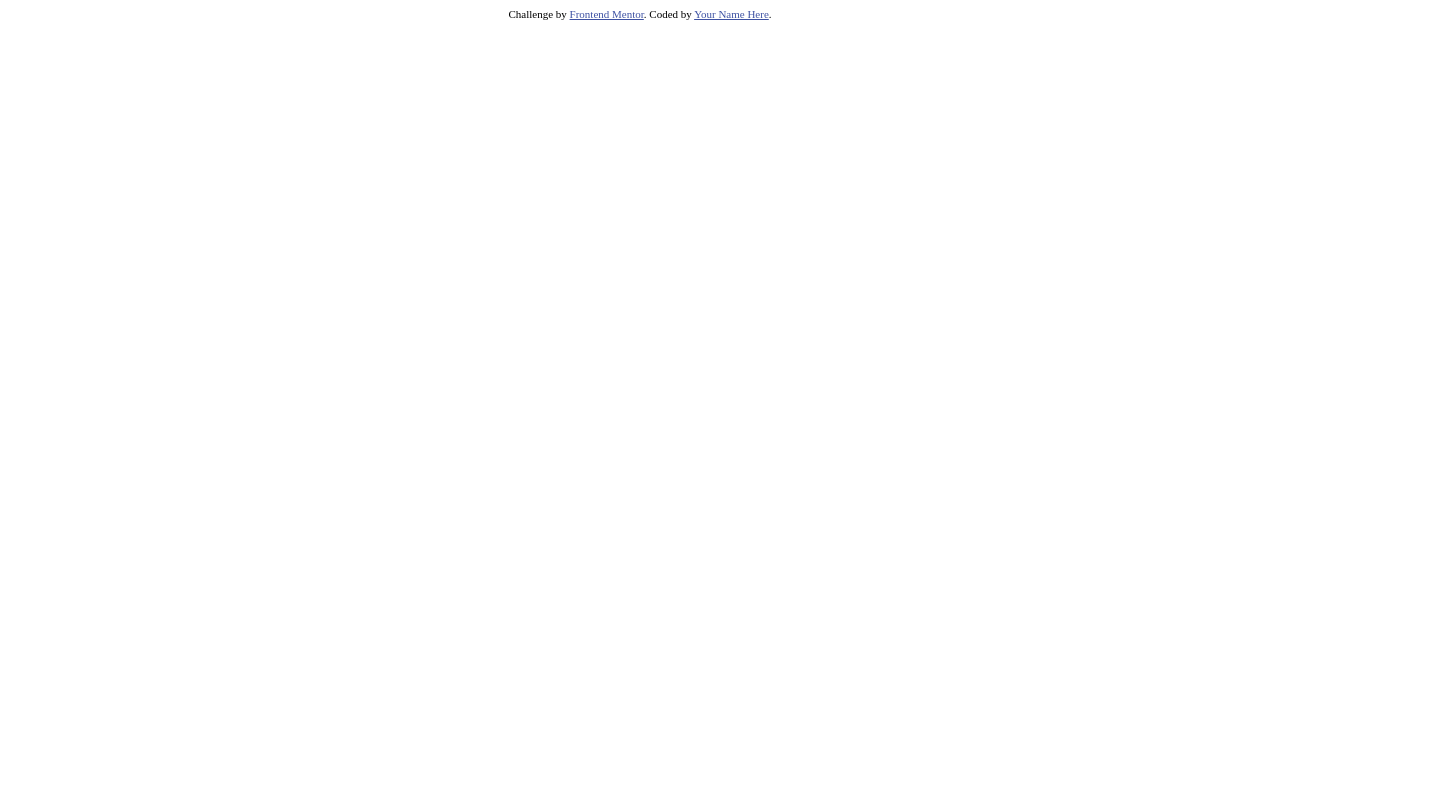
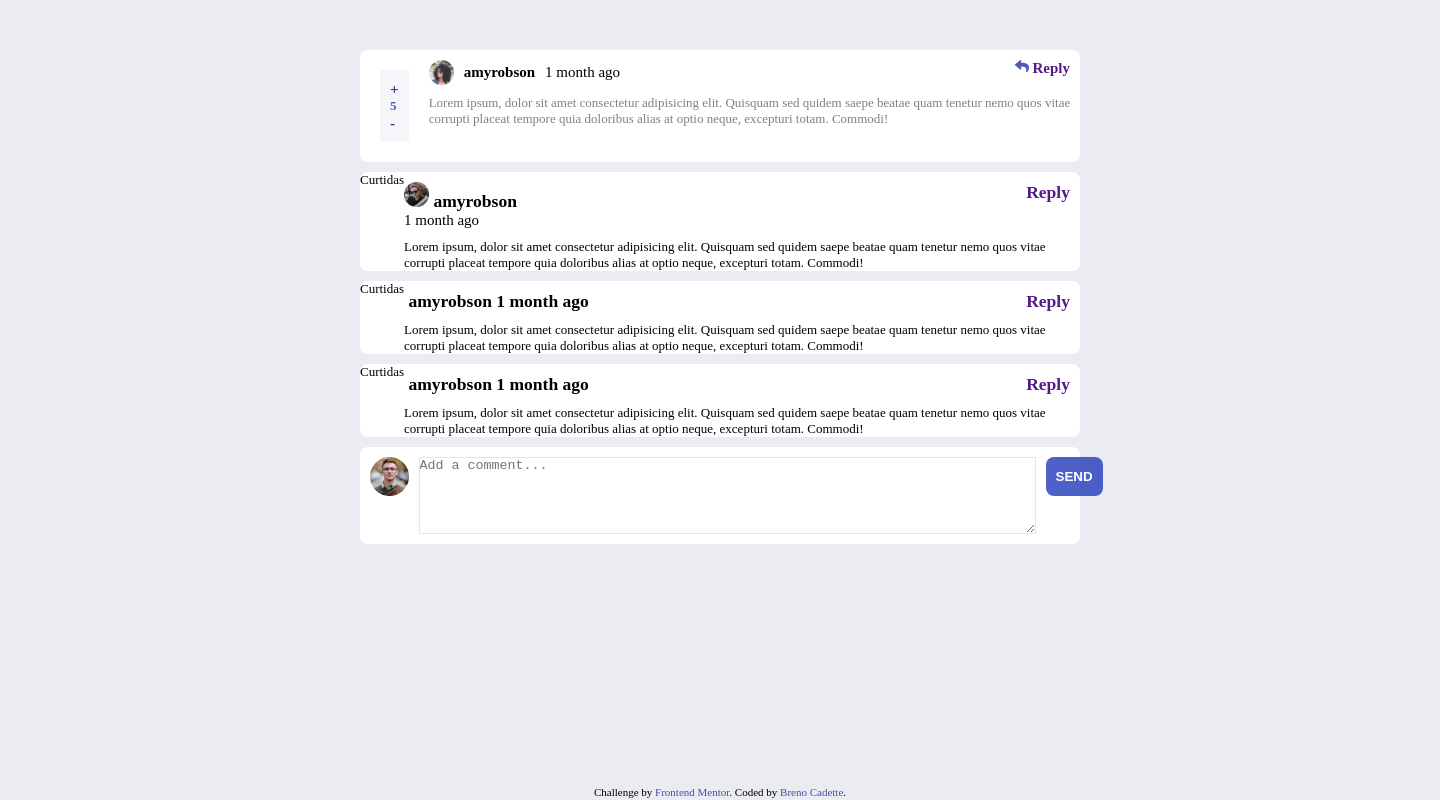
Before and after one commit to brenocadette/FM-01-interactive-comments-section-main, a plain HTML site: page index.html in a window 1280 px wide. Shown: the whole page, 1440 px wide, since content can reach past the window. Drawn offline with Linux system fonts and the light colour scheme.

Commit message:
secund commit(really). With .css and .js

```diff
--- a/index.html
+++ b/index.html
@@ -11,16 +11,95 @@
   <!-- Feel free to remove these styles or customise in your own stylesheet 👍 -->
   <style>
     .attribution { font-size: 11px; text-align: center; }
-    .attribution a { color: hsl(228, 45%, 44%); }
+    .attribution a { color: hsl(228, 45%, 44%);
+                    text-decoration: none;
+                    }
   </style>
+  <link rel="stylesheet" href="style.css">
+
+  <link rel="preconnect" href="https://fonts.googleapis.com">
+  <link rel="preconnect" href="https://fonts.gstatic.com" crossorigin>
+  <link href="https://fonts.googleapis.com/css2?family=Open+Sans:wght@300&display=swap" rel="stylesheet">
+
 </head>
 <body>
+  <!-- Pull dynamic content from the data.json file -->
+  <!--Connect JavaScrip-->
+  <script src="./index.js"></script>
 
-  <!-- Pull dynamic content from the data.json file -->
+  <main>
+    <div class="comentarioPost" id="commentPost01"> <!--Ou posso usar section aqui-->
+      <div class="likes">
+        <h3><a href="">+</a></h3>
+        <p>5</p>
+        <h3><a href="">-</a></h3>
+      </div>
 
-  <div class="attribution">
+      <section>
+        <div class="logoNameDateReply">
+          <div class="logoNameDate">
+            <img class="imgPerfil"src="./images/avatars/image-amyrobson.png" alt="">
+            <h4 class="nameUser">
+               amyrobson
+            </h4>
+            <p >1 month ago</h3>
+          </div>
+          <h4><a href=""><img src="./images/icon-reply.svg" alt=""> Reply</a> </h4>
+        </div>
+        <p class="textComment"> Lorem ipsum, dolor sit amet consectetur adipisicing elit. Quisquam sed quidem saepe beatae quam tenetur nemo quos vitae corrupti placeat tempore quia doloribus alias at optio neque, excepturi totam. Commodi!</p>
+      </section>
+    </div>
+
+    <div class="comentarioPost" id="commentPost02"> <!--Ou posso usar section aqui-->
+      <div>Curtidas</div>
+      <section>
+        <div class="logoNameDateReply">
+          <div>
+          <h3><img class="imgPerfil" src="./images/avatars/image-maxblagun.webp" alt=""> <strong>amyrobson</strong>  </h3> <p> 1 month ago</p>  </div>
+          <h3><a href=""><img src="" alt=""> Reply</a> </h3>
+        </div>
+        <p> Lorem ipsum, dolor sit amet consectetur adipisicing elit. Quisquam sed quidem saepe beatae quam tenetur nemo quos vitae corrupti placeat tempore quia doloribus alias at optio neque, excepturi totam. Commodi!</p>
+      </section>
+    </div>
+
+
+    <div class="commentOfComment" id="comment01Post02"> <!--Ou posso usar section aqui-->
+      <div>Curtidas</div>
+      <section>
+        <div class="logoNameDateReply">
+          <h3><img src="" alt=""> <strong>amyrobson</strong>  1 month ago</h3>
+          <h3><a href=""><img src="" alt=""> Reply</a> </h3>
+        </div>
+        <p> Lorem ipsum, dolor sit amet consectetur adipisicing elit. Quisquam sed quidem saepe beatae quam tenetur nemo quos vitae corrupti placeat tempore quia doloribus alias at optio neque, excepturi totam. Commodi!</p>
+      </section>
+    </div>
+
+    <div class="commentOfComment" id="comment02Post02"> <!--Ou posso usar section aqui-->
+      <div >Curtidas</div>
+      <section>
+        <div class="logoNameDateReply">
+          <h3><img src="" alt=""> <strong>amyrobson</strong>  1 month ago</h3>
+          <h3><a href=""><img src="" alt=""> Reply</a> </h3>
+        </div>
+        <p> Lorem ipsum, dolor sit amet consectetur adipisicing elit. Quisquam sed quidem saepe beatae quam tenetur nemo quos vitae corrupti placeat tempore quia doloribus alias at optio neque, excepturi totam. Commodi!</p>
+      </section>
+    </div>
+
+    <div class="addCommentUser">
+      <form action="">
+          <img src="./images/avatars/image-juliusomo.png" alt="">
+          <textarea name="" id="" cols="75" rows="5" placeholder="Add a comment..."></textarea>
+          <button>SEND</button>
+      </form>
+    </div>
+
+
+
+  </main>
+  <footer class="attribution">
     Challenge by <a href="https://www.frontendmentor.io?ref=challenge" target="_blank">Frontend Mentor</a>.
-    Coded by <a href="#">Your Name Here</a>.
-  </div>
+    Coded by <a href="#">Breno Cadette</a>.
+  </footer>
+
 </body>
 </html>
--- /dev/null
+++ b/index.js
@@ -0,0 +1,3 @@
+fetch("data.json")
+.then(response =>  response.json() )
+.then(response2 => console.log(response2))
--- /dev/null
+++ b/style.css
@@ -0,0 +1,110 @@
+* {
+    margin: 0;
+    padding: 0;
+    box-sizing: border-box;
+}
+
+body {
+width: 1440px;
+font-size: 13px;
+font-family: Rubik;
+display: flex;
+justify-content: center;
+background-color: hsl(223, 19%, 93%);
+}
+
+main{
+    display: flex;
+    width: 50%;
+    flex-direction: column;
+    gap: 10px;
+    margin: 50px;
+
+}
+
+
+.comentarioPost, .commentOfComment {
+background-color: white;
+display: flex;
+width: 100%;
+border-radius: 8px;
+
+}
+
+.logoNameDateReply{
+    display: flex;
+    justify-content: space-between;
+    padding: 10px 10px 10px 0 ;
+    width: 100%;
+    font-size: 15px;
+
+}
+
+.logoNameDate{
+display: flex;
+align-items: center;
+justify-content: center;
+gap: 10px;
+}
+
+a{
+    text-decoration: none;
+}
+
+.imgPerfil {
+    height: 25px;
+    width: auto;
+}
+
+.likes{
+    margin: 20px;
+    padding: 10px;
+    background-color:  hsl(228, 33%, 97%);
+    color: hsl(238, 40%, 52%);
+    font-weight: bold;
+}
+
+.textComment{
+    font-size: 13px;
+    color:gray;
+}
+
+.addCommentUser{
+background-color: white;
+display: flex;
+width: 100%;
+border-radius: 8px;
+
+}
+
+form{
+     display: flex;
+     justify-content: space-between;
+     margin: 10px;
+     gap: 10px;
+}
+
+form button{
+height: 50%;
+padding: 10px;
+background-color:rgba(42, 64, 190, 0.829);
+border-radius: 8px;
+border: none;
+color: white;
+font-weight: bold;
+font-variant: small-caps;
+}
+
+form textarea{
+    border-color: rgb(230, 229, 229);
+}
+
+form img {
+    height: 50%;
+    width: auto;
+}
+footer {
+    position: absolute;
+    bottom: 2px;
+    width: 100%;
+}
```
